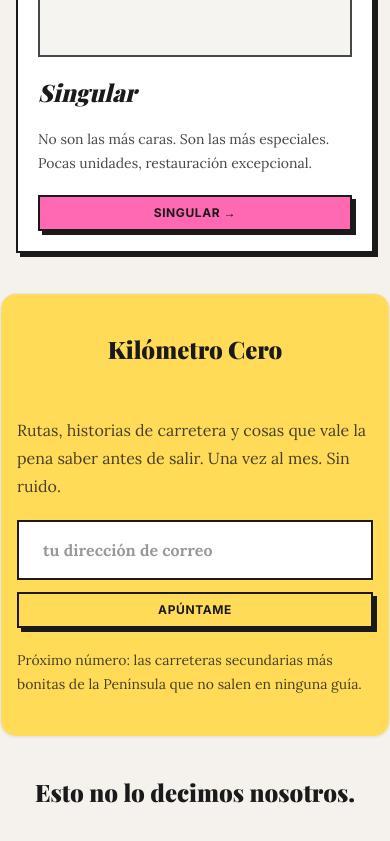
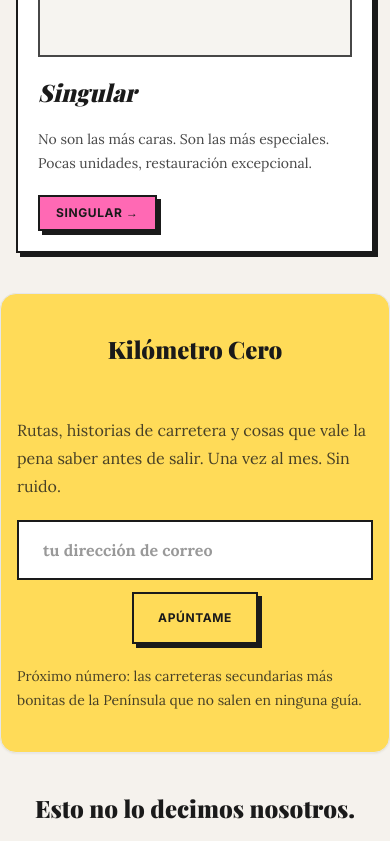
Before and after one commit to candytale55/vantastic, a React (Vite) app: page / in a window 390 px wide. Shown: the part 3051-3892 px from the top of the page. Built offline with nearby package versions, Linux system fonts and the light colour scheme; no server answers; a web font is replaced by a local one; what miragejs would draw is missing.

Commit message:
feat(buttons): adjust button sizes for better responsiveness and alignment

```diff
--- a/src/styles/buttons.css
+++ b/src/styles/buttons.css
@@ -21,8 +21,8 @@
   }
 
   .cta-button-large {
-    @apply w-full px-6 py-3 text-base;
-    @apply md:w-fit md:px-8 md:py-4 md:text-lg;
+    @apply w-fit px-6 py-3 text-base;
+    @apply md:px-8 md:py-4 md:text-lg;
   }
 
   .cta-button-small {
@@ -68,6 +68,6 @@
   }
 
   .fleet-type-card .cta-button-small {
-    @apply mt-auto w-full;
+    @apply mt-auto w-fit max-w-full;
   }
 }
--- a/src/styles/home.css
+++ b/src/styles/home.css
@@ -110,6 +110,11 @@
     @apply placeholder:text-black/40 focus:ring-2 focus:ring-retro-pink;
   }
 
+  .newsletter-form .cta-button-small {
+    @apply w-fit max-w-full self-center px-6 py-4;
+    @apply sm:self-stretch;
+  }
+
   .next-issue-hook {
     @apply text-sm leading-6 opacity-80 md:max-w-2xl md:text-base;
   }
```
